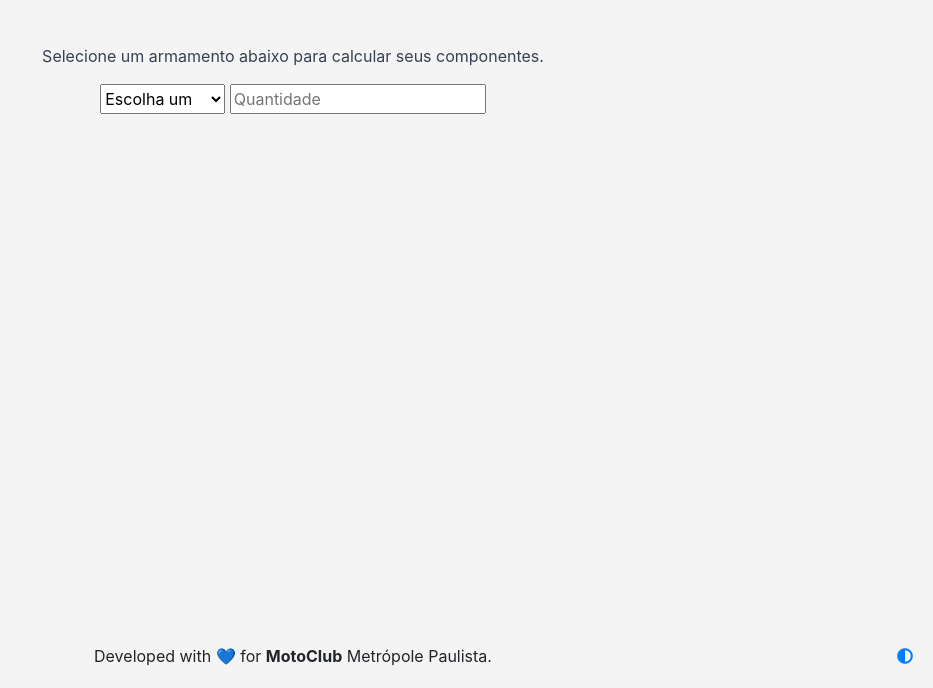
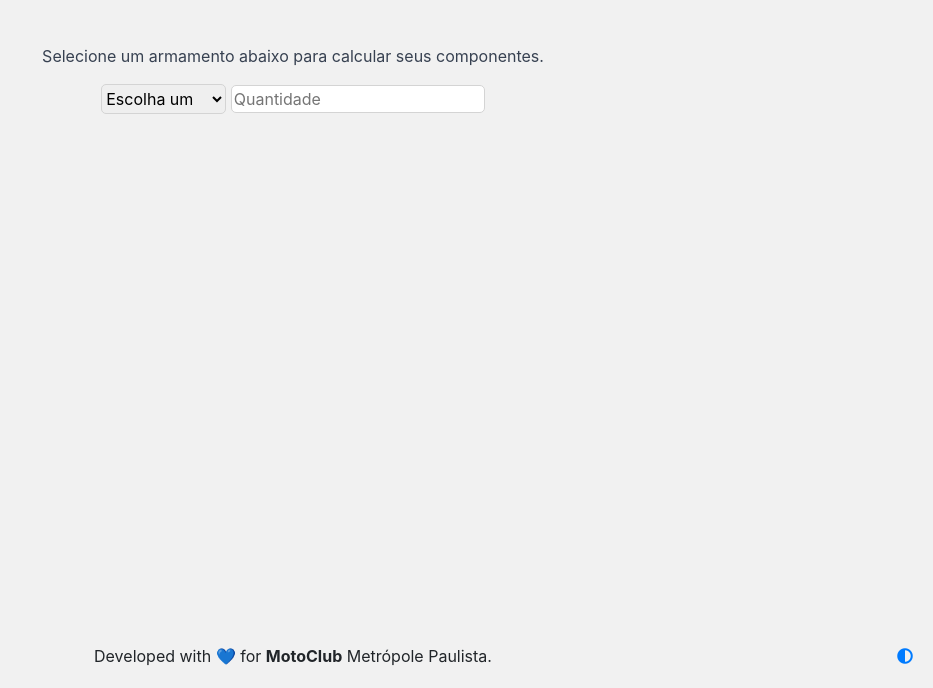
Before and after one commit to HeyyCzer/WeaponCraft, a plain HTML site: page index.html in a window 1280 px wide. Both pictures are taken after a click on the link 1252 px from the left and 768 px from the top of the page. Shown: the part 112-800 px from the top of the page, without its empty margins (347-1280 px from the left). Drawn offline with nearby package versions, Linux system fonts and the light colour scheme.

Commit message:
Redesigning inputs

```diff
--- a/css/bothStyle.css
+++ b/css/bothStyle.css
@@ -38,6 +38,13 @@ a.toggleDark {
 	max-width: 250px;
 }
 
+input, select {
+	border-radius: 5px;
+	border: 1px solid #d4d4d4;
+	box-shadow: inset 0px 0px 0px 0px red;
+	border-style:solid;
+}
+
 footer {
 	display: none;
 	position: absolute;
--- a/css/lightStyles.css
+++ b/css/lightStyles.css
@@ -1,5 +1,5 @@
 body {
-	background-color: #f4f4f4;
+	background-color: #f1f1f1;
 }
 
 .calc-title {
```
Also changed, not shown: css/darkStyles.css (line endings or trailing spaces).
